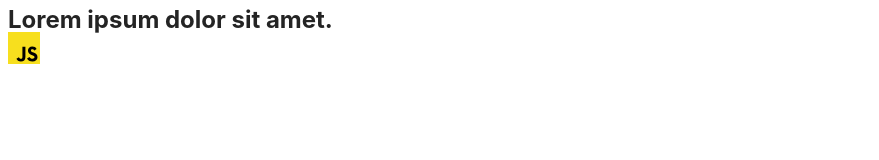
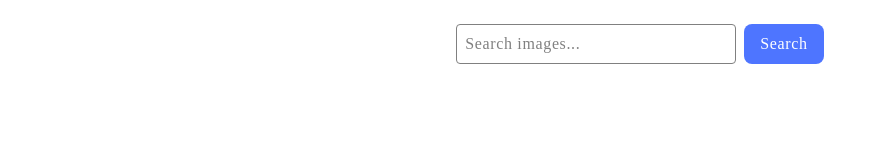
Before and after one commit to yuriykvyatkovskyy/goit-js-hw-11, a website built with Vite: page src/index.html in a window 1280 px wide. Shown: the whole page, without its empty margins (0-879 px from the left). Built offline with nearby package versions, Linux system fonts and the light colour scheme.

Commit message:
update reposistory, html, css

```diff
--- a/src/css/styles.css
+++ b/src/css/styles.css
@@ -4,9 +4,9 @@
   | default @import url()
   |============================
 */
-@import url('./reset.css');
+/* @import url('./reset.css');
 @import url('./vite-promo.css');
-@import url('./header.css');
+@import url('./header.css'); */
 
 :root {
   font-family: Inter, Avenir, Helvetica, Arial, sans-serif;
@@ -23,3 +23,69 @@
   -moz-osx-font-smoothing: grayscale;
   -webkit-text-size-adjust: 100%;
 }
+
+.form {
+  padding: 16px 0;
+  display: flex;
+  align-items: center;
+  justify-content: center;
+}
+
+.gallery-box {
+  max-width: 1440px;
+  padding: 16px;
+  margin: 0 auto;
+}
+
+.gallery {
+  display: flex;
+  flex-wrap: wrap;
+  gap: 24px;
+}
+
+input {
+  box-sizing: border-box;
+  padding: 0;
+  padding-left: 8px;
+  width: 280px;
+  height: 40px;
+  border-radius: 4px;
+  margin-right: 8px;
+  border: 1px solid #808080;
+}
+
+input::placeholder {
+  color: #808080;
+  font-family: Montserrat;
+  font-size: 16px;
+  font-style: normal;
+  font-weight: 400;
+  line-height: 1.5em;
+  /* 150% */
+  letter-spacing: 0.64px;
+}
+
+input:active {
+  border: 1px solid #4e75ff;
+  outline: none;
+}
+
+.submit-btn {
+  box-sizing: border-box;
+  padding: 8px 16px;
+  border-radius: 8px;
+  height: 40px;
+  background-color: #4e75ff;
+  color: #fff;
+  font-family: Montserrat;
+  font-size: 16px;
+  font-weight: 500;
+  line-height: 1.5em;
+  /* 150% */
+  letter-spacing: 0.64px;
+  border: none;
+}
+
+.submit-btn:hover {
+  background-color: #6c8cff;
+}
--- a/src/index.html
+++ b/src/index.html
@@ -4,21 +4,24 @@
     <meta charset="UTF-8" />
     <link rel="icon" type="image/svg+xml" href="/favicon.svg" />
     <meta name="viewport" content="width=device-width, initial-scale=1.0" />
-    <title>Vanilla App Template</title>
+    <title>Homework 11</title>
     <link rel="stylesheet" href="./css/styles.css" />
   </head>
   <body>
-    <load ="partials/header.html" />
+    <form class="form">
+      <input
+        type="text"
+        name="search"
+        placeholder="Search images..."
+        required
+      />
+      <button class="submit-btn" type="submit">Search</button>
+    </form>
 
-    <section>
-      <h1>Lorem ipsum dolor sit amet.</h1>
-      <!-- Path to images as from index.html file -->
-      <img src="./img/javascript.svg" alt="" />
-    </section>
-
-    <!-- Loads the specified .html file -->
-    <load ="partials/vite-promo.html" />
-
+    <div class="gallery-box">
+      <span class="loader"></span>
+      <ul class="gallery"></ul>
+    </div>
     <script type="module" src="./main.js"></script>
   </body>
 </html>
```
Also changed, not shown: package.json (+6 -3 lines), 1 other file.
